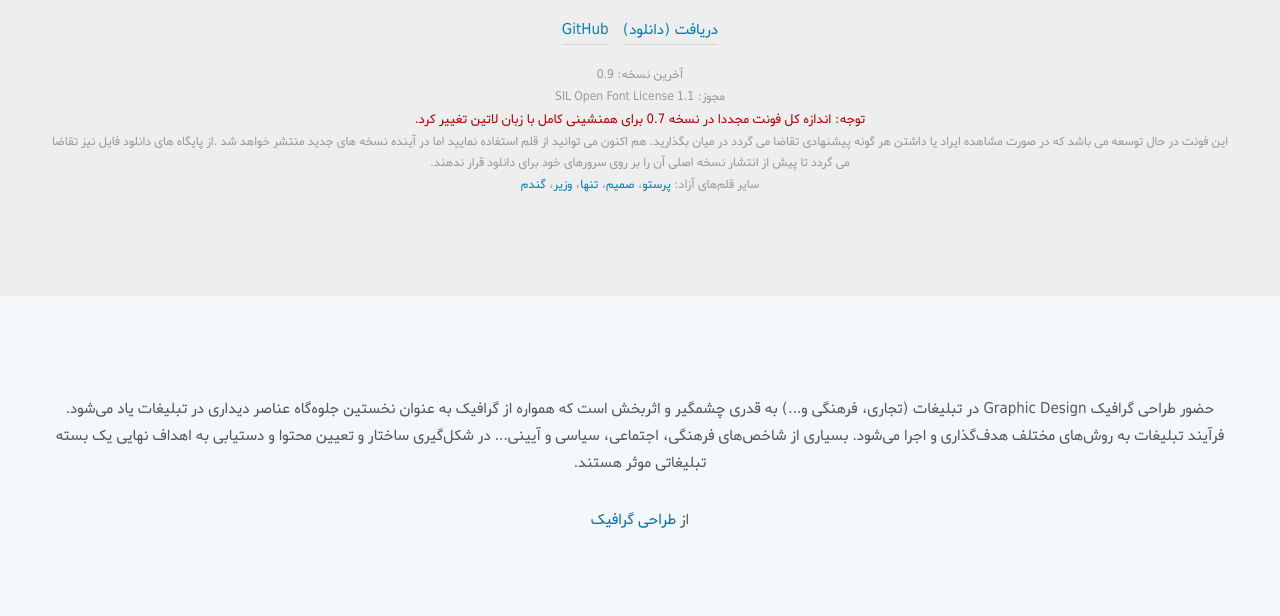
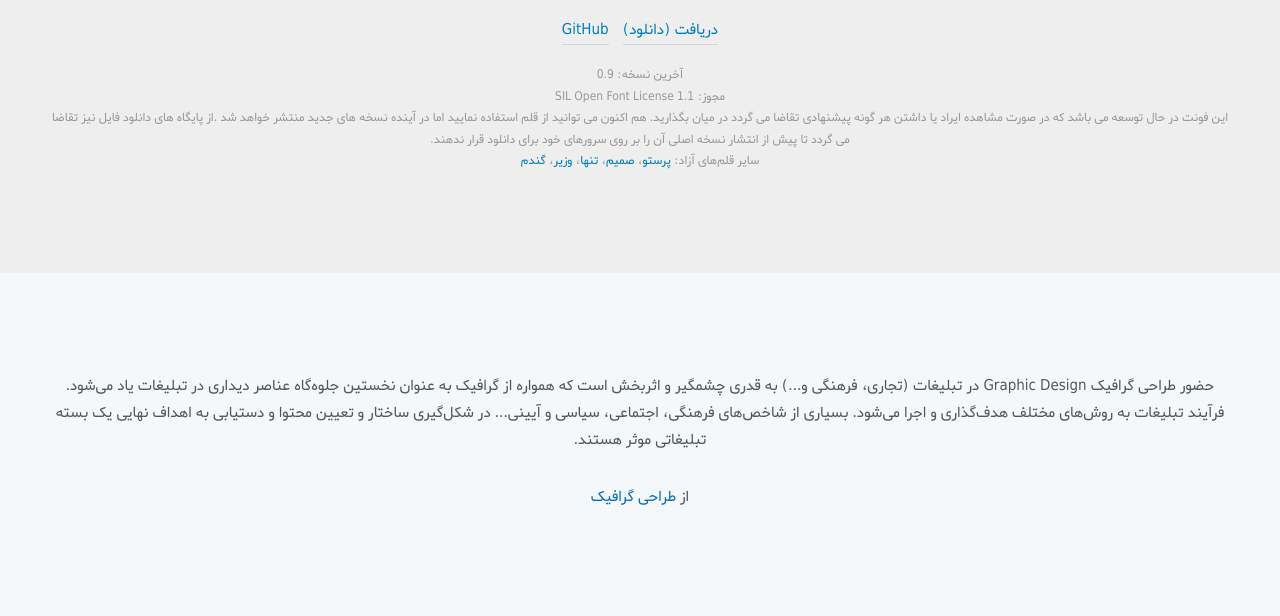
Before and after one commit to rastikerdar/shabnam-font, a plain HTML site: page index.html in a window 1280 px wide. Shown: the part 184-800 px from the top of the page. Drawn offline with Linux system fonts and the light colour scheme.

Commit message:
Remove notice

```diff
--- a/index.html
+++ b/index.html
@@ -156,7 +156,6 @@
       <div class="info">
         <div>آخرین نسخه: 0.9</div>
         <div>مجوز: SIL Open Font License 1.1</div>
-        <div class="notice">توجه: اندازه کل فونت مجددا در نسخه 0.7 برای همنشینی کامل با زبان لاتین تغییر کرد.</div>
         <div>این فونت  در حال توسعه می باشد که در صورت مشاهده ایراد یا داشتن هر گونه پیشنهادی تقاضا می گردد در میان بگذارید.  هم اکنون می توانید از قلم استفاده نمایید اما در آینده نسخه های جدید منتشر خواهد شد .از پایگاه های دانلود فایل نیز تقاضا می گردد تا پیش از انتشار نسخه اصلی آن را بر روی سرورهای خود برای دانلود قرار ندهند.</div>
         <div class="other-fonts">سایر قلم‌های آزاد:
            <a href="http://rastikerdar.github.io/parastoo-font/" target="_blank">پرستو</a>،
```
